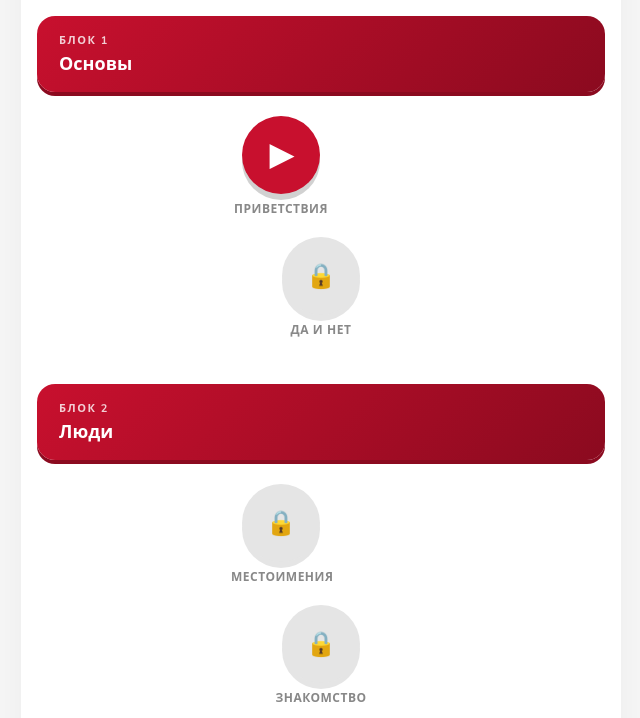
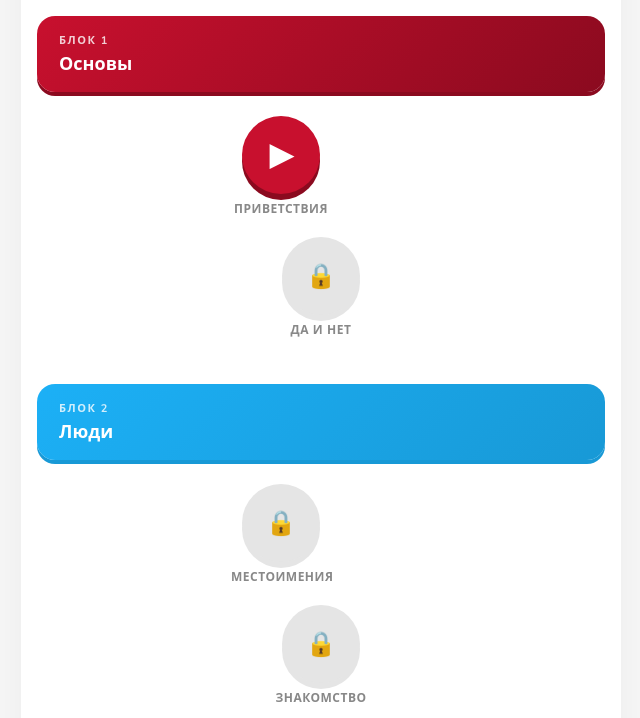
Before and after one commit to AlexStar500/polsking, a plain HTML site: page index.html in a window 1280 px wide. Both pictures are taken after a click on the button "Я говорю по-русски". Shown: the part 82-800 px from the top of the page, without its empty margins (319-959 px from the left). Drawn offline with nearby package versions, Linux system fonts and the light colour scheme.

Commit message:
Add files via upload

```diff
--- a/index.html
+++ b/index.html
@@ -43,7 +43,7 @@ button { font-family: inherit; }
 
 /* ── топ-бар ── */
 .top-bar { display: flex; align-items: center; justify-content: space-between; padding: 12px 16px; border-bottom: 2px solid var(--border); position: sticky; top: 0; background: var(--app-bg); z-index: 10; transition: background 0.3s; }
-.brand-small { display: flex; align-items: center; gap: 8px; font-weight: 900; color: var(--primary); font-size: 18px; }
+.brand-small { display: flex; align-items: center; gap: 8px; font-weight: 900; color: var(--primary); font-size: 18px; cursor: pointer; }
 .top-actions { display: flex; align-items: center; gap: 12px; }
 .icon-btn { background: none; border: none; cursor: pointer; padding: 4px; display: flex; align-items: center; justify-content: center; border-radius: 8px; color: var(--text-muted); }
 .icon-btn:hover { background: var(--bg); color: var(--text); }
@@ -55,16 +55,16 @@ button { font-family: inherit; }
 
 /* ── карта ── */
 .map-screen { padding: 16px; flex: 1; overflow-y: auto; }
-.unit-header { background: linear-gradient(135deg, var(--primary) 0%, var(--primary-dark) 100%); color: #fff; padding: 16px 22px; border-radius: 18px; margin: 22px 0 8px; font-weight: 900; font-size: 18px; box-shadow: 0 4px 0 var(--primary-dark); }
+.unit-header { color: #fff; padding: 16px 22px; border-radius: 18px; margin: 22px 0 8px; font-weight: 900; font-size: 18px; }
 .unit-header small { display: block; font-weight: 700; opacity: 0.8; font-size: 11px; text-transform: uppercase; letter-spacing: 1.5px; margin-bottom: 3px; }
 .lessons-path { display: flex; flex-direction: column; align-items: center; gap: 20px; padding: 16px 0 24px; }
 .lesson-item { display: flex; flex-direction: column; align-items: center; gap: 6px; }
 @media (min-width: 400px) { .lesson-item:nth-child(4n+1) { transform: translateX(-40px); } .lesson-item:nth-child(4n+3) { transform: translateX(40px); } }
-.lesson-btn { width: 78px; height: 78px; border-radius: 50%; border: none; cursor: pointer; display: flex; align-items: center; justify-content: center; box-shadow: 0 6px 0 rgba(0,0,0,0.18); transition: transform 0.1s; }
-.lesson-btn:active:not(:disabled) { transform: translateY(3px); box-shadow: 0 3px 0 rgba(0,0,0,0.18); }
+.lesson-btn { width: 78px; height: 78px; border-radius: 50%; border: none; cursor: pointer; display: flex; align-items: center; justify-content: center; transition: transform 0.1s; color: #fff; }
+.lesson-btn:active:not(:disabled) { transform: translateY(3px) !important; }
 .lesson-btn.locked { background: var(--border); box-shadow: 0 6px 0 rgba(0,0,0,0.1); cursor: not-allowed; }
-.lesson-btn.available { background: var(--primary); color: #fff; }
 .lesson-btn.completed { background: var(--gold); box-shadow: 0 6px 0 var(--gold-dark); }
+.lesson-btn.available { cursor: pointer; }
 .lesson-btn svg, .lesson-btn img { width: 34px; height: 34px; }
 .lesson-label { font-size: 12px; font-weight: 800; color: var(--text-muted); text-transform: uppercase; letter-spacing: 0.5px; text-align: center; max-width: 100px; }
 
@@ -153,8 +153,19 @@ let progress;
 try { progress = Object.assign({}, DEFAULT, JSON.parse(localStorage.getItem('polsking') || '{}')); }
 catch(e) { progress = Object.assign({}, DEFAULT); }
 
+// Цвета для модулей (по кругу)
+const UNIT_COLORS = [
+  { bg: '#c8102e', shadow: '#8b0a1f' }, // Красный
+  { bg: '#1cb0f6', shadow: '#1899d6' }, // Синий
+  { bg: '#58cc02', shadow: '#46a302' }, // Зелёный
+  { bg: '#ce82ff', shadow: '#a568cc' }, // Фиолетовый
+  { bg: '#ff9600', shadow: '#cc7800' }, // Оранжевый
+  { bg: '#2b70c9', shadow: '#1f5296' }, // Тёмно-синий
+];
+
 const state = {
-  lang: null, view: 'lang',
+  lang: progress.lang || null,
+  view: progress.lang ? 'map' : 'lang', // Автовход на карту, если язык уже выбран
   unitIdx: 0, lessonIdx: 0,
   exercises: [], exIdx: 0,
   hearts: 5, lessonXp: 0, xpGained: 0, failed: false,
@@ -236,7 +247,7 @@ function renderMap() {
   let html = `<div class="map-screen">`;
   html += `
     <div class="top-bar">
-      <div class="brand-small"><img src="${IMAGES.eagle}" style="width:30px;height:30px">Polsking</div>
+      <div class="brand-small" onclick="goHome()"><img src="${IMAGES.eagle}" style="width:30px;height:30px">Polsking</div>
       <div class="top-actions">
         <button class="lang-switch" onclick="toggleLang()">
           <img src="${state.lang === 'ru' ? IMAGES.flag_ru : IMAGES.flag_gb}">
@@ -248,22 +259,46 @@ function renderMap() {
       </div>
       <div class="top-stats"><div class="stat"><img src="${IMAGES.star}">${progress.xp}</div></div>
     </div>`;
+
   course.units.forEach((unit, ui) => {
-    html += `<div class="unit-header"><small>${t('unit')} ${ui + 1}</small>${unit.title}</div>`;
+    const color = UNIT_COLORS[ui % UNIT_COLORS.length];
+
+    html += `<div class="unit-header" style="background: linear-gradient(135deg, ${color.bg} 0%, ${color.shadow} 100%); box-shadow: 0 4px 0 ${color.shadow};">
+      <small>${t('unit')} ${ui + 1}</small>${unit.title}</div>`;
+
     html += `<div class="lessons-path">`;
     unit.lessons.forEach((lesson, li) => {
       const key = state.lang + '_' + ui + '-' + li;
       const completed = !!progress.completed[key];
       const unlocked = isUnlocked(ui, li);
-      const cls = completed ? 'completed' : (unlocked ? 'available' : 'locked');
-      let inner = completed ? `<span style="font-size:32px;color:#fff;font-weight:900">✓</span>` : (unlocked ? `<span style="font-size:30px;color:#fff;font-weight:900">▶</span>` : `<span style="font-size:24px;color:var(--text-muted)">🔒</span>`);
-      html += `<div class="lesson-item"><button class="lesson-btn ${cls}" data-u="${ui}" data-l="${li}" ${unlocked ? '' : 'disabled'}>${inner}</button><div class="lesson-label">${lesson.title}</div></div>`;
+
+      let btnStyle = '';
+      let cls = 'lesson-btn';
+      let inner = '';
+
+      if (completed) {
+        cls += ' completed';
+        inner = `<span style="font-size:32px;color:#fff;font-weight:900">✓</span>`;
+      } else if (unlocked) {
+        cls += ' available';
+        btnStyle = `background: ${color.bg}; box-shadow: 0 6px 0 ${color.shadow};`;
+        inner = `<span style="font-size:30px;color:#fff;font-weight:900">▶</span>`;
+      } else {
+        cls += ' locked';
+        inner = `<span style="font-size:24px;color:var(--text-muted)">🔒</span>`;
+      }
+
+      html += `<div class="lesson-item">
+        <button class="${cls}" style="${btnStyle}" data-u="${ui}" data-l="${li}" ${unlocked ? '' : 'disabled'}>${inner}</button>
+        <div class="lesson-label">${lesson.title}</div>
+      </div>`;
     });
     html += `</div>`;
   });
   html += `</div>`;
   return html;
 }
+
 function isUnlocked(ui, li) {
   if (ui === 0 && li === 0) return true;
   const key = (u, l) => state.lang + '_' + u + '-' + l;
@@ -283,6 +318,10 @@ function toggleLang() {
 function toggleTheme() {
   progress.theme = progress.theme === 'dark' ? 'light' : 'dark';
   saveProgress(); render();
+}
+function goHome() {
+  state.view = 'lang';
+  render();
 }
 
 function startLesson(ui, li) {
@@ -395,7 +434,6 @@ function bindLesson() {
   const inputField = document.getElementById('input-field');
   if (inputField) {
     inputField.oninput = (e) => { state.inputValue = e.target.value; };
-    // Автоматическая проверка по Enter
     inputField.onkeydown = (e) => { if (e.key === 'Enter' && state.inputValue) checkAnswer(); };
   }
 
@@ -428,21 +466,16 @@ function bindLesson() {
       if (state.matchSelected === i) { state.matchSelected = null; render(); }
       else { state.matchSelected = i; render(); }
     } else {
-      // Клик по правой колонке
       if (state.matchSelected !== null) {
-        // Проверяем пару
         if (state.matchSelected === i) {
-          // Правильно
           state.matchMatched.push(i);
           state.matchSelected = null;
           if (state.matchMatched.length === ex.pairs.length) {
-             // Все пары собраны - авто-проверка
              checkAnswer();
           } else {
              render();
           }
         } else {
-          // Неправильно - звук и сброс
           playSound(false);
           state.matchSelected = null;
           render();
```
